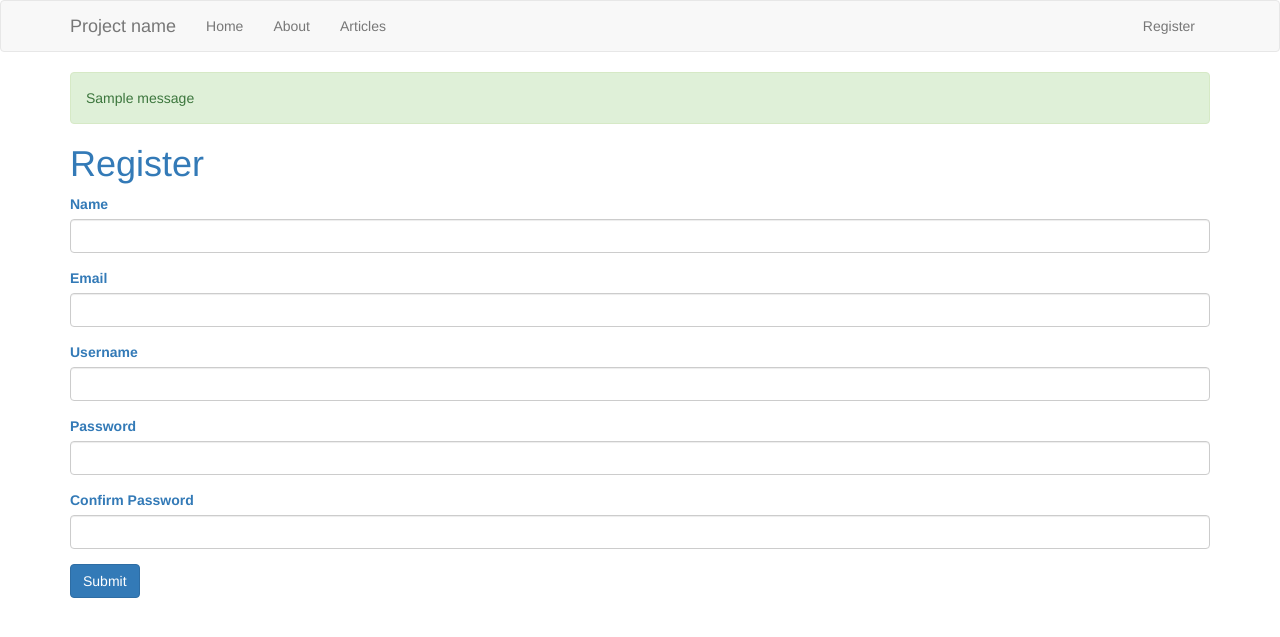
After one commit to ondenyieric/python-flask_bae, a Flask app: page /register in a window 1280 px wide. The commit adds this page. Shown: the top 637 px of the page. Run offline with Flask 2, Linux system fonts and the light colour scheme; one stand-in notice (Sample message) is shown; some libraries are stand-ins or nearby versions.

Commit message:
register users

```diff
--- a/app.py
+++ b/app.py
@@ -1,7 +1,24 @@
-from flask import Flask, render_template
+from flask import Flask, render_template, flash, redirect, url_for, session ,logging, request
 from data import Articles
+from flask_mysqldb import MySQL
+from wtforms import Form,StringField,TextAreaField, PasswordField, validators
+from passlib.hash import sha256_crypt
 
-app=Flask(__name__)
+
+app = Flask(__name__)
+
+#config mysql
+
+app.config['MYSQL_HOST'] = 'localhost'
+app.config['MYSQL_USER'] = 'root'
+app.config['MYSQL_PASSWORD'] = 'root'
+app.config['MYSQL_DB'] = 'myflaskapp'
+app.config['MYSQL_CURSORCLASS'] = 'DictCursor'
+
+
+#init MYSQL
+mysql = MySQL(app)
+
 Articles = Articles()
 
 @app.route('/')
@@ -21,5 +38,43 @@ def articles():
 def article(id):
     return  render_template('article.html', id=id)
 
+class RegisterForm(Form):
+    name=StringField('Name',[validators.Length(min=1,max=50)])
+    username=StringField('Username',[validators.Length(min=4,max=50)])
+    email=StringField('Email',[validators.Length(min=6,max=50)])
+    password=PasswordField('Password',[
+        validators.DataRequired(),
+        validators.EqualTo('Confirm', message='Password Do Not Match')
+    ])
+    confirm=PasswordField('Confirm Password ')
+
+@app.route('/register',methods=['GET','POST'])
+def register():
+    form=RegisterForm(request.form)
+    if request.method =='POST' and form.validate():
+        name=form.name.data
+        email=form.email.data
+        username=form.username.data
+        password=sha256_crpt.encrypt(str(form.password.data))
+        # create cursor
+        cur = mysql.connection.cursor()
+        cur.execute("INSERT INTO users(name,email,username,password) VALUES(%s,%s,%s,%s)"
+        ,(name,email,username,password))
+
+         #commit to db
+        mysql.connection.commit()
+
+         #close connectiom
+        cur.close()
+
+        flash('you are now registered','success')
+
+        redirect(url_for('index'))
+
+        return render_template('register.html', form=form)
+
+    return render_template('register.html', form=form)
+
+
 if __name__=='__main__':
         app.run(debug=True)
--- a/templates/home.html
+++ b/templates/home.html
@@ -3,8 +3,8 @@
 
 
 {% block body %}
-<div class="jumbotron text-center">
-    <h1>Welcome to  Flask Apps</h1>
-    <p class="lead">This app has been created in python flask</p>
+<div class="jumbotron text-center" style="background:#008000;">
+    <h1>vetGH</h1>
+    <p class="lead">A platform to link farmers with veterinary officers and better animal husbandry information on demand</p>
 </div>
 {% endblock %}
--- /dev/null
+++ b/templates/includes/_formhelpers.html
@@ -0,0 +1,13 @@
+
+{% macro render_field(field) %}
+ {{ field.label }}
+
+ {{ field(**kwargs)|safe  }}
+    {% if field.errors %}
+    {% for error in field.errors %}
+       <span class="help-inline">{{ error }}</span>
+        {% endfor %}
+
+    {% endif %}
+
+ {% endmacro %}
--- /dev/null
+++ b/templates/includes/_messages.html
@@ -0,0 +1,9 @@
+{% with messages = get_flashed_messages(with_categories=true) %}
+  {% if messages %}
+
+    {% for category, message in messages %}
+      <div class="alert alert-{{ category }}"> {{ message }} </div>
+    {% endfor %}
+
+  {% endif %}
+{% endwith %}
--- a/templates/includes/_navbar.html
+++ b/templates/includes/_navbar.html
@@ -15,6 +15,10 @@
             <li><a href="/about">About</a></li>
             <li><a href="/articles">Articles</a></li>
           </ul>
+
+          <ul class="nav navbar-nav navbar-right">
+            <li><a href="/register">Register</li>
+          </ul>
         </div><!--/.nav-collapse -->
       </div>
     </nav>
--- a/templates/layout.html
+++ b/templates/layout.html
@@ -2,7 +2,7 @@
 <html>
     <head>
         <meta charset="utf-8">
-        <title>MyFlaskApp</title>
+        <title>vetGH</title>
         <link href="https://maxcdn.bootstrapcdn.com/bootstrap/3.3.7/css/bootstrap.min.css" rel="stylesheet" integrity="sha384-BVYiiSIFeK1dGmJRAkycuHAHRg32OmUcww7on3RYdg4Va+PmSTsz/K68vbdEjh4u" crossorigin="anonymous">
     </head>
 
@@ -10,6 +10,8 @@
         {% include 'includes/_navbar.html'  %}
 
         <div class="container">
+            {% include 'includes/_messages.html' %}
+
         {% block body %}  {% endblock %}
         </div>
     <script>
--- /dev/null
+++ b/templates/register.html
@@ -0,0 +1,29 @@
+{% extends 'layout.html' %}
+
+{% block body %}
+
+    <h1>Register</h1>
+    {% from  "includes/_formhelpers.html" import render_field %}
+        <form class="form-group" method="POST" action="" >
+
+            <div class="form-group">
+                {{ render_field(form.name, class_="form-control") }}
+            </div>
+
+            <div class="form-group">
+                {{ render_field(form.email, class_="form-control") }}
+            </div>
+
+            <div class="form-group">
+                {{ render_field(form.username, class_="form-control") }}
+            </div>
+            <div class="form-group">
+                {{ render_field(form.password, class_="form-control") }}
+            </div>
+            <div class="form-group">
+                {{ render_field(form.confirm, class_="form-control") }}
+            </div>
+
+       <p><input type="submit" class="btn btn-primary" value="Submit"></p>
+        </form>
+{% endblock %}
```
Also changed, not shown: flask API.md (+25 -0 lines).
